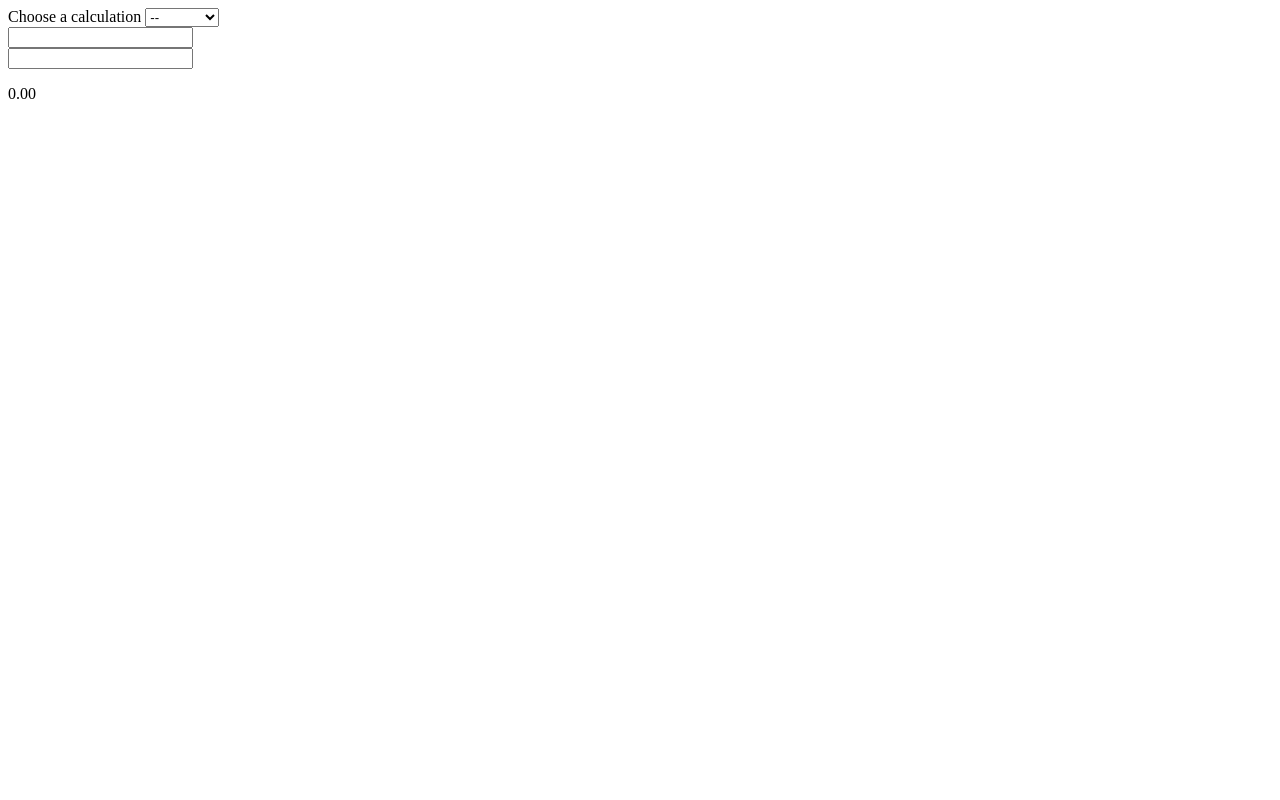
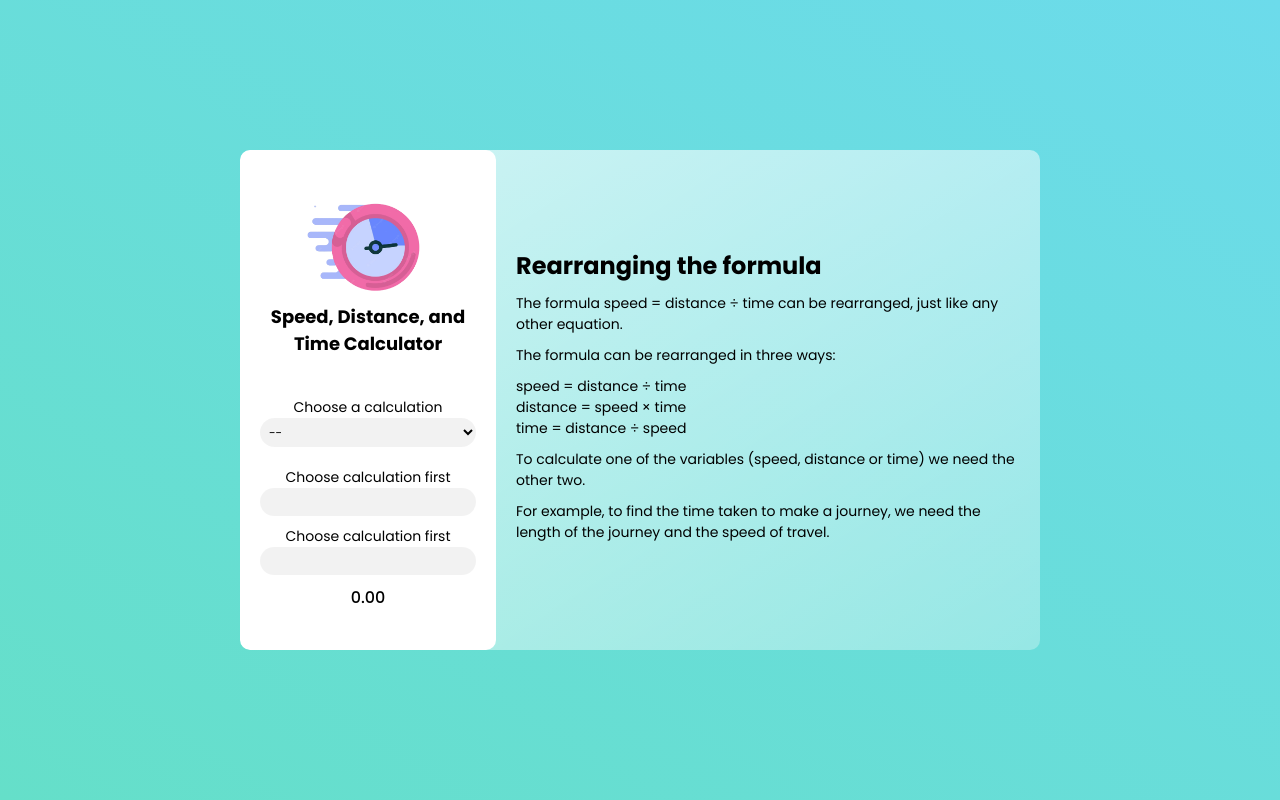
Before and after one commit to cireeijie/JS-conversion-ariate, a plain HTML site: page index.html in a window 1280 px wide. Drawn offline with Linux system fonts and the light colour scheme; a web font is replaced by a local one.

Commit message:
first commit

```diff
--- /dev/null
+++ b/assets/css/global.css
@@ -0,0 +1,114 @@
+@import url('https://fonts.googleapis.com/css2?family=Hammersmith+One&family=Poppins:ital,wght@0,300;0,400;0,500;0,600;0,700;0,800;0,900;1,300;1,400;1,500;1,600;1,700;1,800;1,900&display=swap');
+
+* {
+    padding: 0;
+    margin: 0;
+    box-sizing: border-box;
+    font-family: 'Poppins', sans-serif;
+}
+
+.calculator-section {
+    height: 100vh;
+    display: flex;
+    align-items: center;
+    justify-content: center;
+    background-image: linear-gradient(to right top, #65dfc9, #6cdbeb);
+}
+
+.calculator-container {
+    height: 500px;
+    width: 800px;
+    display: flex;
+    justify-content: center;
+    background-image: linear-gradient(to right bottom, rgba(255,255,255,0.7), rgba(255,255,255,0.3));
+    border-radius: 10px;
+    backdrop-filter: blurr;
+    overflow: hidden;
+}
+
+.first-column {
+    flex: 0.3;
+    background-color: white;
+    height: 100%;
+    display: flex;
+    flex-direction: column;
+    justify-content: center;
+    padding: 20px;
+    border-radius: 10px;
+    text-align: center;
+}
+
+.first-column .title {
+    display: flex;
+    flex-direction: column;
+    align-items: center;
+}
+
+.first-column .title img {
+    width: 150px;
+}
+
+.first-column .title h1 {
+    font-size: 18px;
+    margin-bottom: 40px;
+}
+
+
+.first-column input,
+.first-column select {
+    width: 100%;
+    border: none;
+    padding: 5px;
+    background-color: rgba(0,0,0,0.05);
+    border-radius: 50px;
+    font-size: 12px;
+}
+
+.first-column label {
+    font-size: 14px;
+}
+
+.calculate {
+    display: flex;
+    flex-direction: column;
+    align-items: center;
+    margin-bottom: 10px;
+}
+
+.first-input-container,
+.second-input-container {
+    display: flex;
+    flex-direction: column;
+    margin-top: 10px;
+}
+
+.result-container {
+    text-align: center;
+    padding: 10px 0 0 0;
+}
+
+.result-container {
+    font-weight: 500;
+}
+
+.second-column {
+    flex: 0.7;
+    padding: 20px;
+    display: flex;
+    flex-direction: column;
+    justify-content: center;
+}
+
+.second-column h1 {
+    margin-bottom: 10px;
+}
+
+.second-column p,
+.second-column ul {
+    margin-bottom: 10px;
+    font-size: 14px;
+}
+
+.second-column ul {
+    list-style-type: none;
+}
--- a/assets/script/formula.js
+++ b/assets/script/formula.js
@@ -40,8 +40,8 @@ function display() {
     let inp2 = parseFloat(document.getElementById("inp2").value);
 
     if(calc === 'Speed') {
-        document.getElementById("firstInput").innerHTML = "Distance";
-        document.getElementById("secondInput").innerHTML = "Time";
+        document.getElementById("firstInput").innerHTML = "Distance(m)";
+        document.getElementById("secondInput").innerHTML = "Time(s)";
 
         if(isNaN(calcSpeed(inp1, inp2))) {
             document.getElementById("result").innerHTML = "0";
@@ -51,25 +51,25 @@ function display() {
         }
     }
     else if(calc === 'Distance') {
-        document.getElementById("firstInput").innerHTML = "Speed";
-        document.getElementById("secondInput").innerHTML = "Time";
+        document.getElementById("firstInput").innerHTML = "Speed(m/s)";
+        document.getElementById("secondInput").innerHTML = "Time(s)";
 
         if(isNaN(calcDistance(inp1, inp2))) {
             document.getElementById("result").innerHTML = "0";
         }
         else {
-            document.getElementById("result").innerHTML = calcDistance(inp1, inp2).toFixed(2);
+            document.getElementById("result").innerHTML = calcDistance(inp1, inp2).toFixed(2) + ' m';
         }
     }
     else if(calc === 'Time') {
-        document.getElementById("firstInput").innerHTML = "Distance";
-        document.getElementById("secondInput").innerHTML = "Speed";
+        document.getElementById("firstInput").innerHTML = "Distance(m)";
+        document.getElementById("secondInput").innerHTML = "Speed(s)";
 
         if(isNaN(calcTime(inp1, inp2))) {
             document.getElementById("result").innerHTML = "0";
         }
         else {
-            document.getElementById("result").innerHTML = calcTime(inp1, inp2).toFixed(2);
+            document.getElementById("result").innerHTML = calcTime(inp1, inp2).toFixed(2) + ' s';
         }
     }
     else {
--- a/index.html
+++ b/index.html
@@ -5,12 +5,18 @@
     <meta http-equiv="X-UA-Compatible" content="IE=edge">
     <meta name="viewport" content="width=device-width, initial-scale=1.0">
     <title>Calculating Speed, Distance, and Time</title>
+    <link rel="stylesheet" href="assets/css/global.css">
 </head>
 <body>
 
     <section class="calculator-section">
         <div class="calculator-container">
-            <div class="calculator-container">
+            <div class="first-column">
+                <div class="title">
+                    <img src="assets/images/vector.png" alt="">
+                    <h1>Speed, Distance, and Time Calculator</h1>
+                </div>
+                <div class="calculate">
                     <label for="calculate">Choose a calculation</label>
                     <select name="calculate" id="calculate" onChange="display()">
                         <option selected disabled>--</option>
@@ -20,15 +26,28 @@
                     </select>
                 </div>
                 <div class="first-input-container">
-                <label for="inp1" id="firstInput"></label>
+                    <label for="inp1" id="firstInput">Choose calculation first</label>
                     <input type="number" id="inp1" name="inp1" onChange="display()">
                 </div>
                 <div class="second-input-container">
-                <label for="inp1" id="secondInput"></label>
+                    <label for="inp1" id="secondInput">Choose calculation first</label>
                     <input type="number" id="inp2" name="inp2" onChange="display()">
                 </div>
                 <div class="result-container">
                     <p id="result">0.00</p>
+                </div>
+            </div>
+            <div class="second-column">
+                <h1>Rearranging the formula</h1>
+                <p>The formula speed = distance ÷ time can be rearranged, just like any other equation.</p>
+                <p>The formula can be rearranged in three ways:</p>
+                <ul>
+                    <li>speed = distance ÷ time</li>
+                    <li>distance = speed × time</li>
+                    <li>time = distance ÷ speed</li>
+                </ul>
+                <p>To calculate one of the variables (speed, distance or time) we need the other two.</p>
+                <p>For example, to find the time taken to make a journey, we need the length of the journey and the speed of travel.</p>
             </div>
         </div>
     </section>
```
Also changed, not shown: assets/images/vector.png (added). Lines whose indentation alone changed are shown as unchanged.
